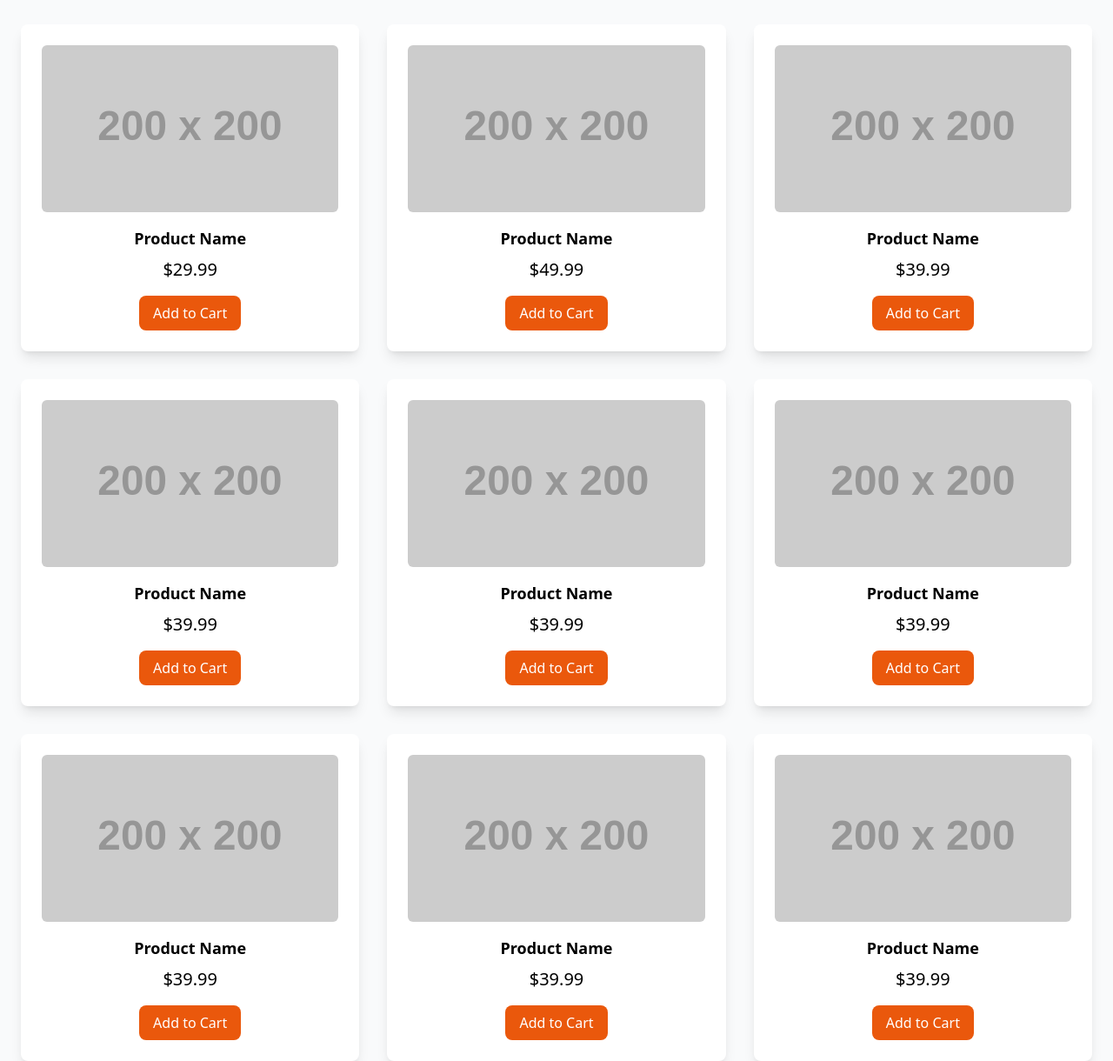
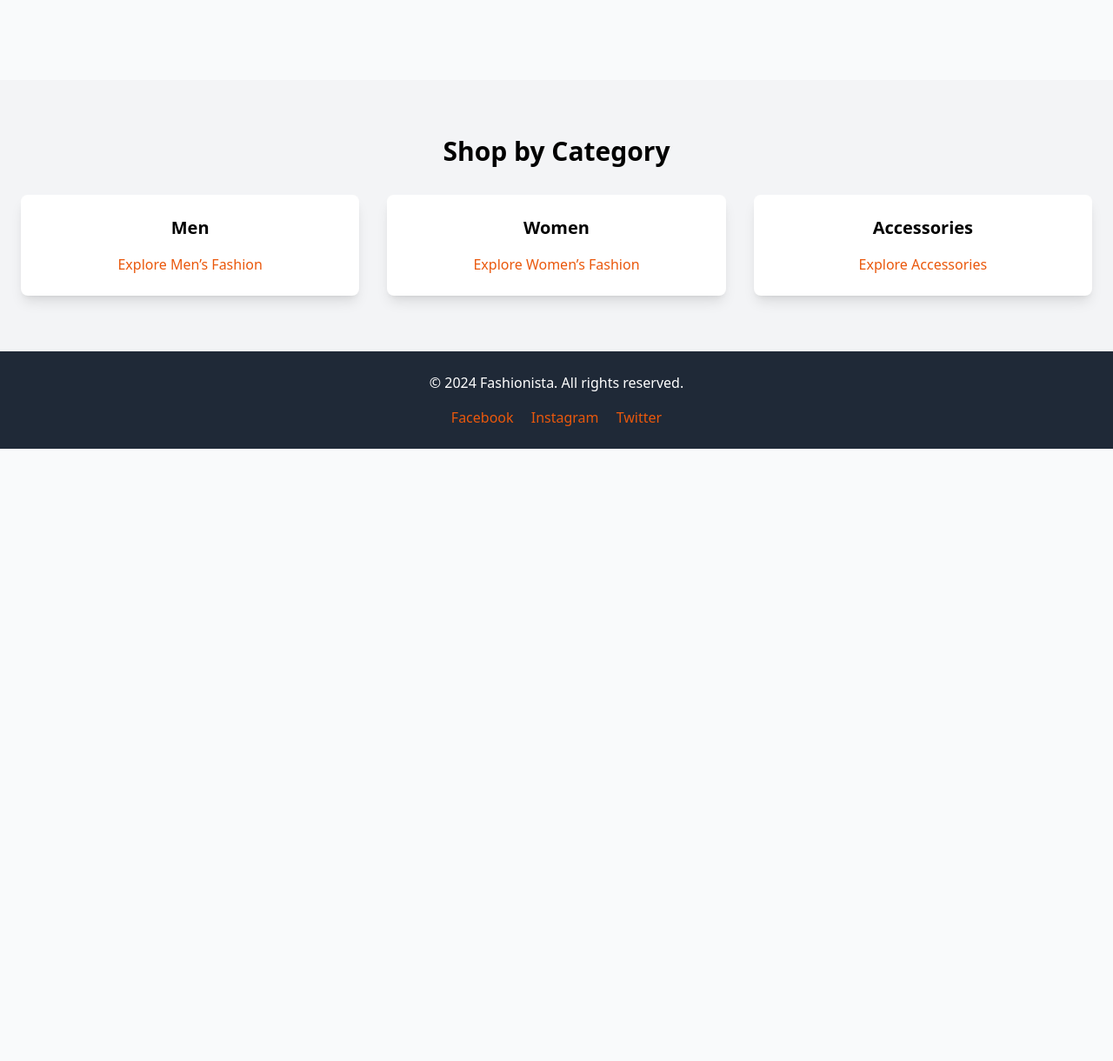
Before and after one commit to gastbr/DAW.DEW--API-Tailwind, a website: page src/index.html in a window 1280 px wide. Shown: the part 576-1796 px from the top of the page at 87% size. After the commit the page ends 1092 px from the top, so only its background shows below. Drawn offline with nearby package versions, Linux system fonts and the light colour scheme; no server answers; placeholder pictures from the web are drawn by us.

Commit message:
modal pending

```diff
--- a/src/index.html
+++ b/src/index.html
@@ -53,66 +53,6 @@
     <section class="py-16 px-6 text-center">
         <h2 class="text-3xl font-semibold mb-8">Featured Products</h2>
         <div id="product-list" class="grid grid-cols-1 sm:grid-cols-2 md:grid-cols-3 gap-8">
-            <div class="bg-white dark:bg-gray-800 dark:text-white p-6 rounded-lg shadow-lg hover:shadow-xl transition-shadow">
-                <img src="https://via.placeholder.com/200" alt="Product 1" class="w-full h-48 object-cover rounded-md mb-4">
-                <h3 class="text-lg font-semibold mb-2">Product Name</h3>
-                <p class="text-xl mb-4">$29.99</p>
-                <button class="bg-orange-600 text-white py-2 px-4 rounded-lg hover:bg-orange-500 transition-all">Add to Cart</button>
-            </div>
-            <div class="bg-white dark:bg-gray-800 dark:text-white p-6 rounded-lg shadow-lg hover:shadow-xl transition-shadow">
-                <img src="https://via.placeholder.com/200" alt="Product 2" class="w-full h-48 object-cover rounded-md mb-4">
-                <h3 class="text-lg font-semibold mb-2">Product Name</h3>
-                <p class="text-xl mb-4">$49.99</p>
-                <button class="bg-orange-600 text-white py-2 px-4 rounded-lg hover:bg-orange-500 transition-all">Add to Cart</button>
-            </div>
-            <div class="bg-white dark:bg-gray-800 dark:text-white p-6 rounded-lg shadow-lg hover:shadow-xl transition-shadow">
-                <img src="https://via.placeholder.com/200" alt="Product 3" class="w-full h-48 object-cover rounded-md mb-4">
-                <h3 class="text-lg font-semibold mb-2">Product Name</h3>
-                <p class="text-xl mb-4">$39.99</p>
-                <button class="bg-orange-600 text-white py-2 px-4 rounded-lg hover:bg-orange-500 transition-all">Add to Cart</button>
-            </div>
-            <div class="bg-white dark:bg-gray-800 dark:text-white p-6 rounded-lg shadow-lg hover:shadow-xl transition-shadow">
-                <img src="https://via.placeholder.com/200" alt="Product 3" class="w-full h-48 object-cover rounded-md mb-4">
-                <h3 class="text-lg font-semibold mb-2">Product Name</h3>
-                <p class="text-xl mb-4">$39.99</p>
-                <button class="bg-orange-600 text-white py-2 px-4 rounded-lg hover:bg-orange-500 transition-all">Add to Cart</button>
-            </div>
-            <div class="bg-white dark:bg-gray-800 dark:text-white p-6 rounded-lg shadow-lg hover:shadow-xl transition-shadow">
-                <img src="https://via.placeholder.com/200" alt="Product 3" class="w-full h-48 object-cover rounded-md mb-4">
-                <h3 class="text-lg font-semibold mb-2">Product Name</h3>
-                <p class="text-xl mb-4">$39.99</p>
-                <button class="bg-orange-600 text-white py-2 px-4 rounded-lg hover:bg-orange-500 transition-all">Add to Cart</button>
-            </div>
-            <div class="bg-white dark:bg-gray-800 dark:text-white p-6 rounded-lg shadow-lg hover:shadow-xl transition-shadow">
-                <img src="https://via.placeholder.com/200" alt="Product 3" class="w-full h-48 object-cover rounded-md mb-4">
-                <h3 class="text-lg font-semibold mb-2">Product Name</h3>
-                <p class="text-xl mb-4">$39.99</p>
-                <button class="bg-orange-600 text-white py-2 px-4 rounded-lg hover:bg-orange-500 transition-all">Add to Cart</button>
-            </div>
-            <div class="bg-white dark:bg-gray-800 dark:text-white p-6 rounded-lg shadow-lg hover:shadow-xl transition-shadow">
-                <img src="https://via.placeholder.com/200" alt="Product 3" class="w-full h-48 object-cover rounded-md mb-4">
-                <h3 class="text-lg font-semibold mb-2">Product Name</h3>
-                <p class="text-xl mb-4">$39.99</p>
-                <button class="bg-orange-600 text-white py-2 px-4 rounded-lg hover:bg-orange-500 transition-all">Add to Cart</button>
-            </div>
-            <div class="bg-white dark:bg-gray-800 dark:text-white p-6 rounded-lg shadow-lg hover:shadow-xl transition-shadow">
-                <img src="https://via.placeholder.com/200" alt="Product 3" class="w-full h-48 object-cover rounded-md mb-4">
-                <h3 class="text-lg font-semibold mb-2">Product Name</h3>
-                <p class="text-xl mb-4">$39.99</p>
-                <button class="bg-orange-600 text-white py-2 px-4 rounded-lg hover:bg-orange-500 transition-all">Add to Cart</button>
-            </div>
-            <div class="bg-white dark:bg-gray-800 dark:text-white p-6 rounded-lg shadow-lg hover:shadow-xl transition-shadow">
-                <img src="https://via.placeholder.com/200" alt="Product 3" class="w-full h-48 object-cover rounded-md mb-4">
-                <h3 class="text-lg font-semibold mb-2">Product Name</h3>
-                <p class="text-xl mb-4">$39.99</p>
-                <button class="bg-orange-600 text-white py-2 px-4 rounded-lg hover:bg-orange-500 transition-all">Add to Cart</button>
-            </div>
-            <div class="bg-white dark:bg-gray-800 dark:text-white p-6 rounded-lg shadow-lg hover:shadow-xl transition-shadow">
-                <img src="https://via.placeholder.com/200" alt="Product 3" class="w-full h-48 object-cover rounded-md mb-4">
-                <h3 class="text-lg font-semibold mb-2">Product Name</h3>
-                <p class="text-xl mb-4">$39.99</p>
-                <button class="bg-orange-600 text-white py-2 px-4 rounded-lg hover:bg-orange-500 transition-all">Add to Cart</button>
-            </div>
         </div>
     </section>
 
--- a/src/script.js
+++ b/src/script.js
@@ -1,20 +1,31 @@
-const DOMproductList = document.querySelectorAll('#product-list>div');
+const productQty = 5;
+const DOMproductList = document.querySelector('#product-list');
 let fetchList = [];
 
-await fetch('https://fakestoreapi.com/products')
+fetch(`https://fakestoreapi.com/products?limit=${productQty}`)
   .then(res => res.json())
   .then(json => {
     fetchList = json;
+    fetchProducts(json);
   });
 
-console.log(fetchList);
 
-function fetchProducts() {
-  DOMproductList.forEach((e, i) => {
-    e.querySelector('img').src = `${fetchList[i].image}`;
-    e.querySelector('h3').textContent = `${fetchList[i].title}`;
-    e.querySelector('p').textContent = `€${fetchList[i].price}`;
+function fetchProducts(array) {
+  console.log(array);
+  array.forEach((e) => {
+    const article = document.createElement('div');
+    article.classList.add('bg-white', 'dark:bg-gray-800', 'dark:text-white', 'p-6', 'rounded-lg', 'shadow-lg', 'hover:shadow-xl', 'transition-shadow');
+    article.innerHTML = /*html*/ `
+        <img src="${e.image}" alt = "Product 1" class="w-full h-48 object-cover rounded-md mb-4">
+        <h3 class="text-lg font-semibold mb-2">${e.title}</h3>
+        <p class="text-xl mb-4">${e.price}</p>
+        <button class="bg-orange-600 text-white py-2 px-4 rounded-lg hover:bg-orange-500 transition-all">More info</button>
+        `;
+    article.querySelector('button').addEventListener('click', moreInfo, e);
+    DOMproductList.appendChild(article);
   });
 }
 
-fetchProducts();
+function moreInfo(e) {
+  e.target.
+}
```
